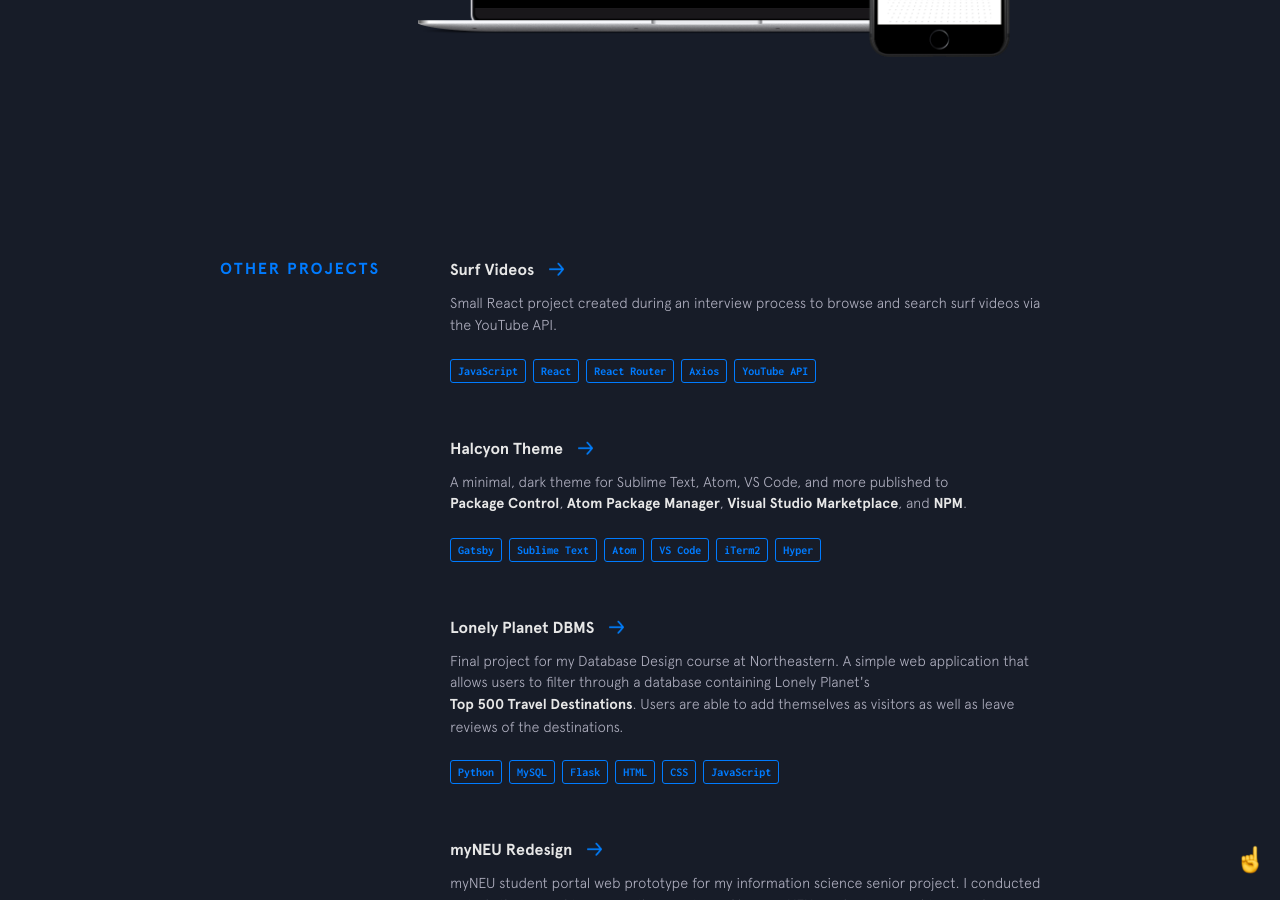
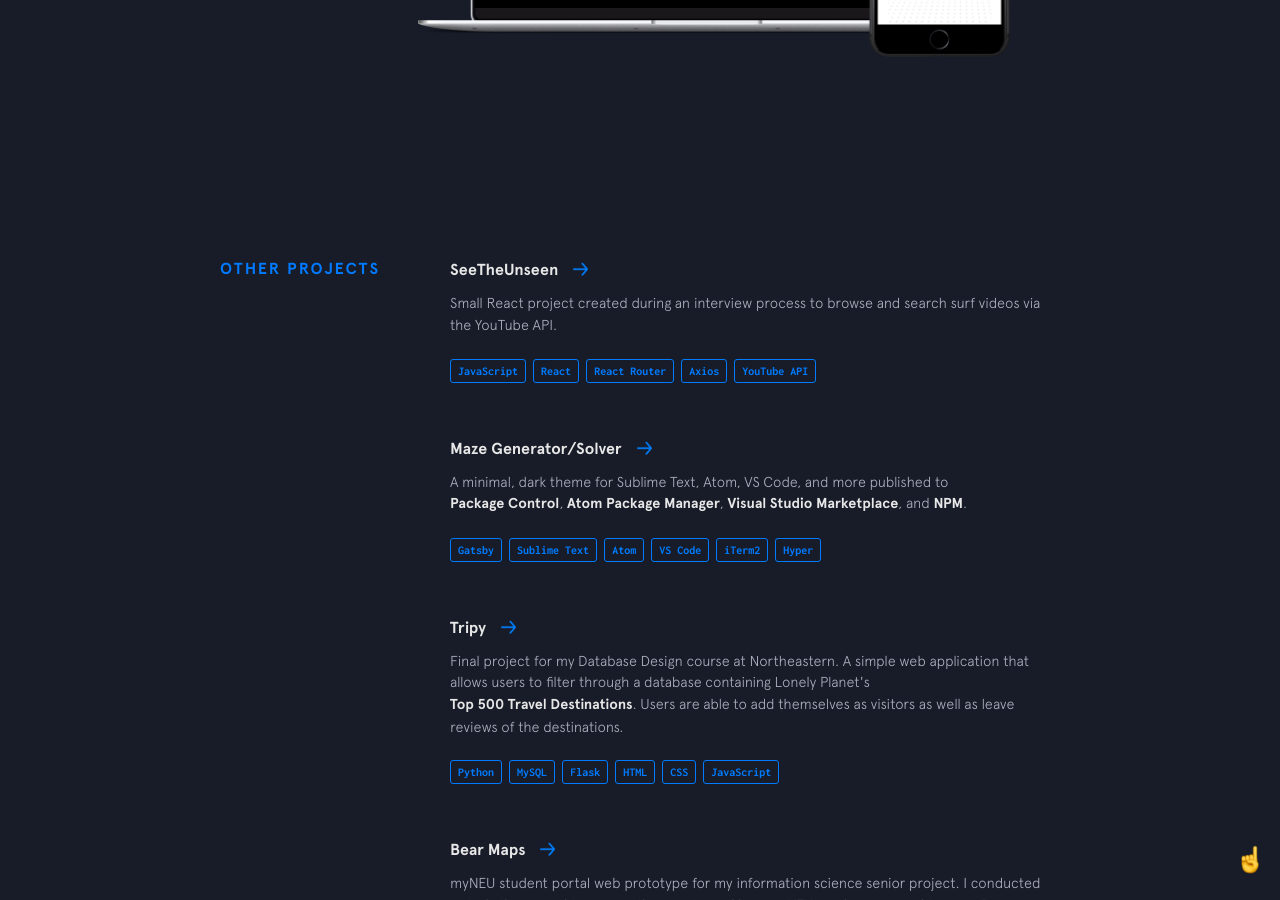
Before and after one commit to ChrisSun99/chrissun99.github.io, a Jekyll site: the page built from index.html, in a window 1280 px wide and 900 px high, scrolled down 3985 px. Built offline with Jekyll 4.4.1, drawn with Linux system fonts in a browser that asks for light colours; nearby versions of some CDN libraries.

Commit message:
changed paths

```diff
--- a/_data/other-projects.yml
+++ b/_data/other-projects.yml
@@ -1,4 +1,4 @@
-- name: Surf Videos
+- name: SeeTheUnseen
   url: https://github.com/bchiang7/Surf-Videos
   code: https://github.com/bchiang7/Surf-Videos
   description: Small React project created during an interview process to browse and search surf videos via the YouTube API.
@@ -9,7 +9,7 @@
     - thing: Axios
     - thing: YouTube API
 
-- name: Halcyon Theme
+- name: Maze Generator/Solver
   url: https://bchiang7.github.io/halcyon-site/
   code: https://github.com/bchiang7/halcyon-site
   description: A minimal, dark theme for Sublime Text, Atom, VS Code, and more published to <a class="underline-link" href="https://packagecontrol.io/packages/Halcyon%20Theme">Package Control</a>, <a class="underline-link" href="https://atom.io/themes/halcyon-syntax">Atom Package Manager</a>, <a class="underline-link" href="https://marketplace.visualstudio.com/items?itemName=brittanychiang.halcyon-vscode">Visual Studio Marketplace</a>, and <a class="underline-link" href="https://www.npmjs.com/package/hyper-halcyon-theme">NPM</a>.
@@ -21,7 +21,7 @@
     - thing: iTerm2
     - thing: Hyper
 
-- name: Lonely Planet DBMS
+- name: Tripy
   url: https://github.com/bchiang7/CS3200-Project
   code: https://github.com/bchiang7/CS3200-Project
   description: Final project for my Database Design course at Northeastern. A simple web application that allows users to filter through a database containing Lonely Planet's <a class="underline-link" href="https://www.amazon.com/Lonely-Planets-Ultimate-Travel-Places/dp/1760342777" target="_blank">Top 500 Travel Destinations</a>. Users are able to add themselves as visitors as well as leave reviews of the destinations.
@@ -33,7 +33,7 @@
     - thing: CSS
     - thing: JavaScript
 
-- name: myNEU Redesign
+- name: Bear Maps
   url: https://bchiang7.github.io/Redesign-myNEU/
   code: https://github.com/bchiang7/Redesign-myNEU
   description: myNEU student portal web prototype for my information science senior project. I conducted a study that aimed to answer the question of how myNEU can be improved to provide students at Northeastern with a better user experience. Informed by usability metrics gathered from user tests, I redesigned and developed a web prototype of myNEU.
--- a/_includes/intro.html
+++ b/_includes/intro.html
@@ -12,7 +12,7 @@
     <span>Get in touch </span>
     <span class="emoji pointer"></span>
     <span>
-      <a href="mailto:brittany.chiang@gmail.com" target="_blank" class="highlight-link">mengtisun@berkeley.edu</a>
+      <a href="mailto:mengtisun@berkeley.edu" target="_blank" class="highlight-link">mengtisun@berkeley.edu</a>
     </span>
   </h3>
 </header>
```
